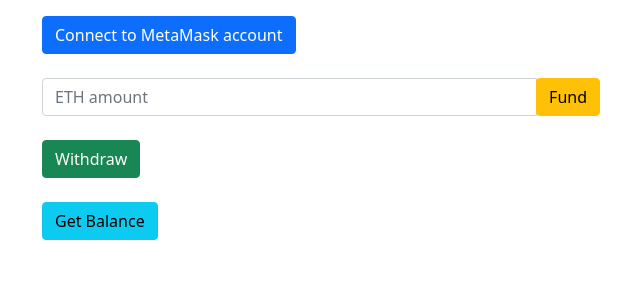
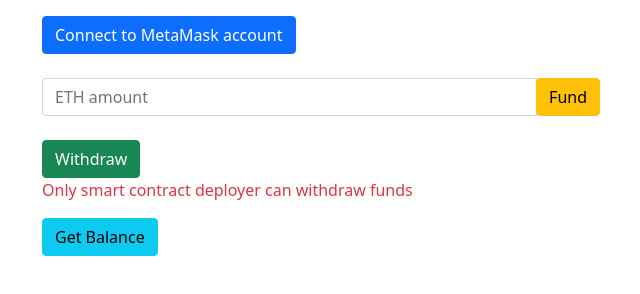
Before and after one commit to Vedant2254/Fundme-hardhat-blockchain, a plain HTML site: page frontend/fundme.html in a window 1280 px wide. Shown: the whole page, without its empty margins (40-680 px from the left). Drawn offline with nearby package versions, Linux system fonts and the light colour scheme.

Commit message:
A minor change in frontend

```diff
--- a/frontend/fundme.html
+++ b/frontend/fundme.html
@@ -34,8 +34,7 @@
     </div>
     <br />
     <button id="withdraw-btn" class="btn btn-success">Withdraw</button>
-    <br />
-    <br />
+    <p class="text-danger">Only smart contract deployer can withdraw funds</p>
     <button id="get-balance-btn" class="btn btn-info">Get Balance</button>
 
     <script
--- a/frontend/scripts/index.js
+++ b/frontend/scripts/index.js
@@ -43,7 +43,7 @@
     await listenForTxMine(txRes);
     console.log("Done!");
   } catch (e) {
-    console.log(e);
+    console.log(dir(e));
   }
 }
 
```
